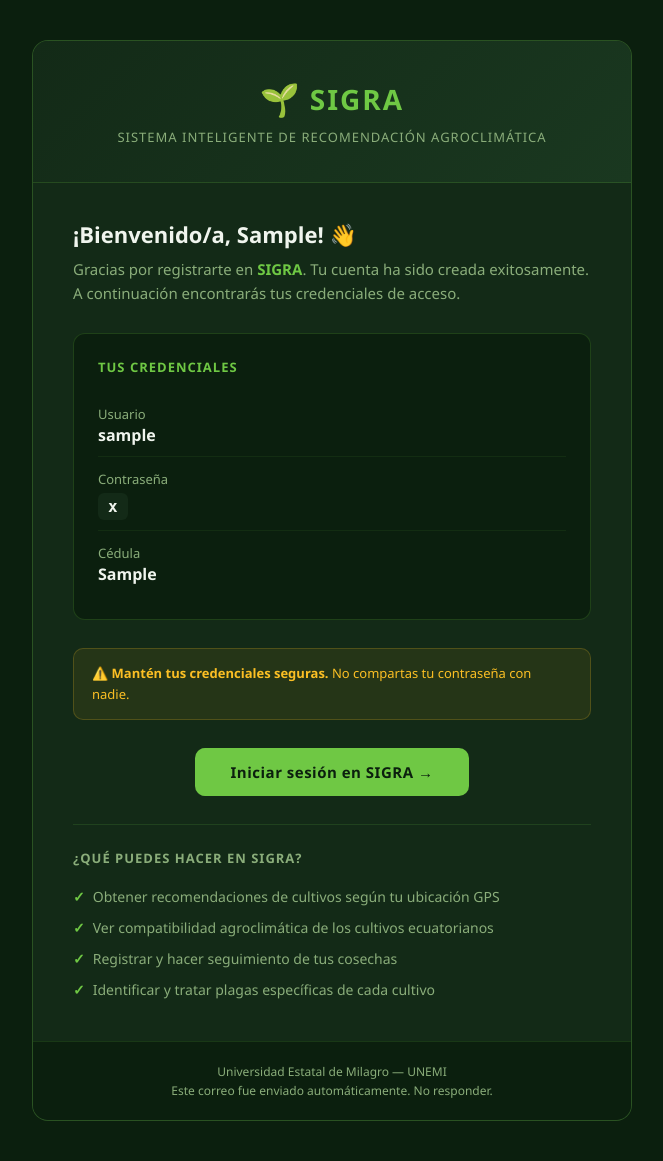
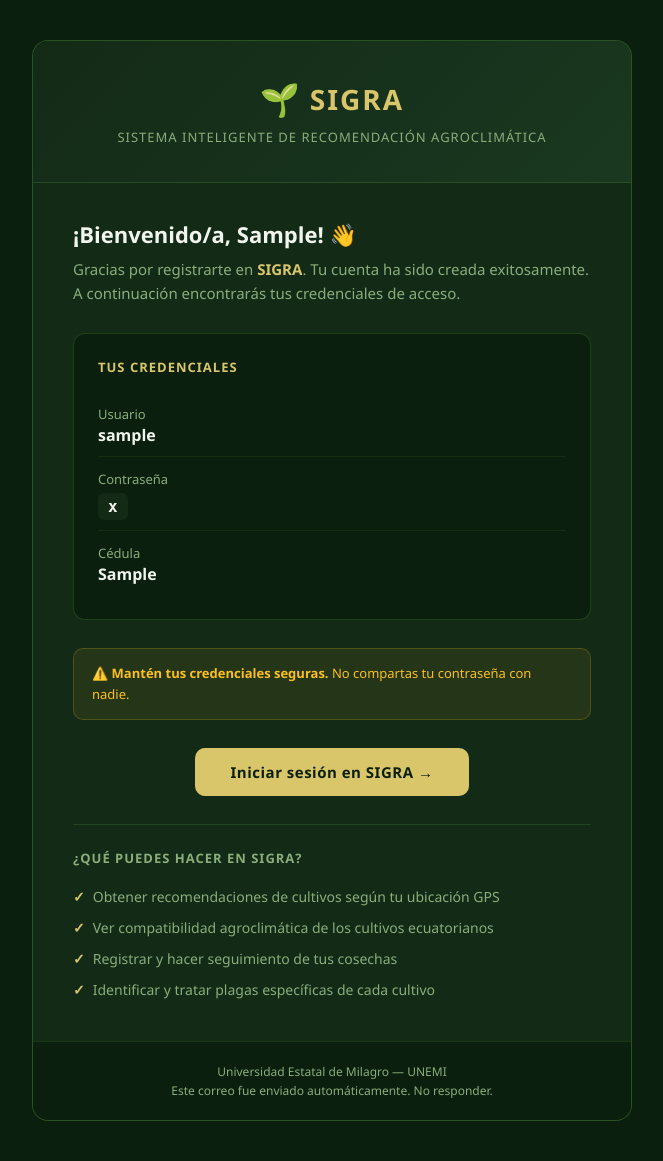
Before and after one commit to diegowar2525/AgroCultivos, a Django app: template apps/usuarios/templates/usuarios/email_bienvenida.html in a window 1280 px wide. Shown: the whole page, without its empty margins (308-971 px from the left). Run offline with Django 5.2, Linux system fonts and the light colour scheme; tables that the repository leaves empty hold one stand-in row (values such as "Sample post"); the template is opened without the code that fills it: values that come from a table or form of the project are taken from there, most other values are stand-ins (such as "Sample title", 1, 10 or a date in 2020).

Commit message:
Ajustes menores en plantillas de correo y gamificacion

```diff
--- a/apps/usuarios/templates/usuarios/email_bienvenida.html
+++ b/apps/usuarios/templates/usuarios/email_bienvenida.html
@@ -15,7 +15,7 @@
             <td style="background:linear-gradient(135deg,#132a17,#1a3820);padding:36px 40px;text-align:center;border-bottom:1px solid rgba(111,200,68,0.2);">
               <div style="display:inline-flex;align-items:center;gap:10px;">
                 <span style="font-size:32px;">🌱</span>
-                <span style="color:#6fc844;font-size:28px;font-weight:700;letter-spacing:2px;">SIGRA</span>
+                <span style="color:#d9c66b;font-size:28px;font-weight:700;letter-spacing:2px;">SIGRA</span>
               </div>
               <p style="color:#8aad7a;font-size:13px;margin:8px 0 0;letter-spacing:1px;">SISTEMA INTELIGENTE DE RECOMENDACIÓN AGROCLIMÁTICA</p>
             </td>
@@ -28,12 +28,12 @@
                 ¡Bienvenido/a, {{ usuario.first_name }}! 👋
               </h2>
               <p style="color:#8aad7a;font-size:15px;margin:0 0 28px;line-height:1.6;">
-                Gracias por registrarte en <strong style="color:#6fc844;">SIGRA</strong>. Tu cuenta ha sido creada exitosamente. A continuación encontrarás tus credenciales de acceso.
+                Gracias por registrarte en <strong style="color:#d9c66b;">SIGRA</strong>. Tu cuenta ha sido creada exitosamente. A continuación encontrarás tus credenciales de acceso.
               </p>
 
               <!-- Credenciales -->
               <div style="background-color:#0b1f0e;border:1px solid rgba(111,200,68,0.2);border-radius:12px;padding:24px;margin-bottom:28px;">
-                <p style="color:#6fc844;font-size:13px;font-weight:600;letter-spacing:1px;margin:0 0 16px;text-transform:uppercase;">Tus credenciales</p>
+                <p style="color:#d9c66b;font-size:13px;font-weight:600;letter-spacing:1px;margin:0 0 16px;text-transform:uppercase;">Tus credenciales</p>
 
                 <table width="100%" cellpadding="0" cellspacing="0">
                   <tr>
@@ -67,7 +67,7 @@
               <!-- Botón -->
               <div style="text-align:center;margin-bottom:28px;">
                 <a href="{{ login_url }}"
-                   style="display:inline-block;background-color:#6fc844;color:#0b1f0e;font-size:15px;font-weight:700;padding:14px 36px;border-radius:10px;text-decoration:none;letter-spacing:0.5px;">
+                   style="display:inline-block;background-color:#d9c66b;color:#0b1f0e;font-size:15px;font-weight:700;padding:14px 36px;border-radius:10px;text-decoration:none;letter-spacing:0.5px;">
                   Iniciar sesión en SIGRA →
                 </a>
               </div>
@@ -78,22 +78,22 @@
                 <table width="100%" cellpadding="0" cellspacing="0">
                   <tr>
                     <td style="padding:6px 0;color:#8aad7a;font-size:14px;">
-                      <span style="color:#6fc844;font-weight:700;margin-right:8px;">✓</span>Obtener recomendaciones de cultivos según tu ubicación GPS
+                      <span style="color:#d9c66b;font-weight:700;margin-right:8px;">✓</span>Obtener recomendaciones de cultivos según tu ubicación GPS
                     </td>
                   </tr>
                   <tr>
                     <td style="padding:6px 0;color:#8aad7a;font-size:14px;">
-                      <span style="color:#6fc844;font-weight:700;margin-right:8px;">✓</span>Ver compatibilidad agroclimática de los cultivos ecuatorianos
+                      <span style="color:#d9c66b;font-weight:700;margin-right:8px;">✓</span>Ver compatibilidad agroclimática de los cultivos ecuatorianos
                     </td>
                   </tr>
                   <tr>
                     <td style="padding:6px 0;color:#8aad7a;font-size:14px;">
-                      <span style="color:#6fc844;font-weight:700;margin-right:8px;">✓</span>Registrar y hacer seguimiento de tus cosechas
+                      <span style="color:#d9c66b;font-weight:700;margin-right:8px;">✓</span>Registrar y hacer seguimiento de tus cosechas
                     </td>
                   </tr>
                   <tr>
                     <td style="padding:6px 0;color:#8aad7a;font-size:14px;">
-                      <span style="color:#6fc844;font-weight:700;margin-right:8px;">✓</span>Identificar y tratar plagas específicas de cada cultivo
+                      <span style="color:#d9c66b;font-weight:700;margin-right:8px;">✓</span>Identificar y tratar plagas específicas de cada cultivo
                     </td>
                   </tr>
                 </table>
--- a/apps/usuarios/templates/usuarios/email_codigo.html
+++ b/apps/usuarios/templates/usuarios/email_codigo.html
@@ -13,7 +13,7 @@
           <!-- Header -->
           <tr>
             <td style="background:linear-gradient(135deg,#132a17,#1a3820);padding:30px 36px;text-align:center;border-bottom:1px solid rgba(111,200,68,0.2);">
-              <span style="color:#6fc844;font-size:26px;font-weight:700;letter-spacing:2px;">🌱 SIGRA</span>
+              <span style="color:#d9c66b;font-size:26px;font-weight:700;letter-spacing:2px;">🌱 SIGRA</span>
               <p style="color:#8aad7a;font-size:12px;margin:6px 0 0;letter-spacing:1px;">SISTEMA INTELIGENTE DE RECOMENDACIÓN AGROCLIMÁTICA</p>
             </td>
           </tr>
@@ -29,7 +29,7 @@
               <!-- Código -->
               <div style="background-color:#0b1f0e;border:2px solid rgba(111,200,68,0.4);border-radius:14px;padding:28px;text-align:center;margin-bottom:24px;">
                 <p style="color:#8aad7a;font-size:12px;letter-spacing:2px;text-transform:uppercase;margin:0 0 12px;">Código de verificación</p>
-                <span style="color:#6fc844;font-size:42px;font-weight:700;letter-spacing:10px;font-family:monospace;">{{ codigo }}</span>
+                <span style="color:#d9c66b;font-size:42px;font-weight:700;letter-spacing:10px;font-family:monospace;">{{ codigo }}</span>
                 <p style="color:#8aad7a;font-size:12px;margin:14px 0 0;">⏱ Válido por <strong style="color:#fbbf24;">{{ minutos_vigencia }} minutos</strong></p>
               </div>
 
--- a/client/src/data/gamificacion.js
+++ b/client/src/data/gamificacion.js
@@ -10,7 +10,7 @@ import {
  */
 export const NIVELES = [
     { nivel: 1, nombre: 'Aprendiz', min: 0, max: 0, icon: Sprout, color: '#8aad7a', desc: 'Estás comenzando tu camino agrícola.' },
-    { nivel: 2, nombre: 'Agricultor', min: 1, max: 2, icon: Leaf, color: '#6fc844', desc: 'Ya tienes tu primera cosecha completada.' },
+    { nivel: 2, nombre: 'Agricultor', min: 1, max: 2, icon: Leaf, color: '#d9c66b', desc: 'Ya tienes tu primera cosecha completada.' },
     { nivel: 3, nombre: 'Cultivador', min: 3, max: 5, icon: TrendingUp, color: '#34d399', desc: 'Dominas el ciclo básico de cultivo.' },
     { nivel: 4, nombre: 'Experto', min: 6, max: 9, icon: Award, color: '#60a5fa', desc: 'Tu experiencia en el campo es notable.' },
     { nivel: 5, nombre: 'Maestro Agrícola', min: 10, max: 999, icon: Trophy, color: '#fbbf24', desc: '¡Eres un referente en agricultura inteligente!' },
@@ -28,7 +28,7 @@ export function calcularInsignias(cultivos) {
     const nombres = [...new Set(cultivos.map(c => c.cultivo_nombre))];
     const activos = cultivos.filter(c => c.estado_nombre === 'Activo').length;
     return [
-        { id: 'primera', nombre: 'Primera Cosecha', desc: 'Completa tu primer cultivo', icon: CheckCircle, color: '#6fc844', desbloqueada: completados >= 1, progreso: Math.min(completados, 1), meta: 1 },
+        { id: 'primera', nombre: 'Primera Cosecha', desc: 'Completa tu primer cultivo', icon: CheckCircle, color: '#d9c66b', desbloqueada: completados >= 1, progreso: Math.min(completados, 1), meta: 1 },
         { id: 'activo3', nombre: 'Agricultor Activo', desc: 'Ten 3 cultivos simultáneos', icon: Zap, color: '#fbbf24', desbloqueada: activos >= 3, progreso: Math.min(activos, 3), meta: 3 },
         { id: 'experto5', nombre: 'Cosechador Experto', desc: 'Completa 5 cultivos', icon: Star, color: '#34d399', desbloqueada: completados >= 5, progreso: Math.min(completados, 5), meta: 5 },
         { id: 'variedad', nombre: 'Diversidad', desc: 'Cultiva 3 tipos distintos', icon: Target, color: '#a78bfa', desbloqueada: nombres.length >= 3, progreso: Math.min(nombres.length, 3), meta: 3 },
```
